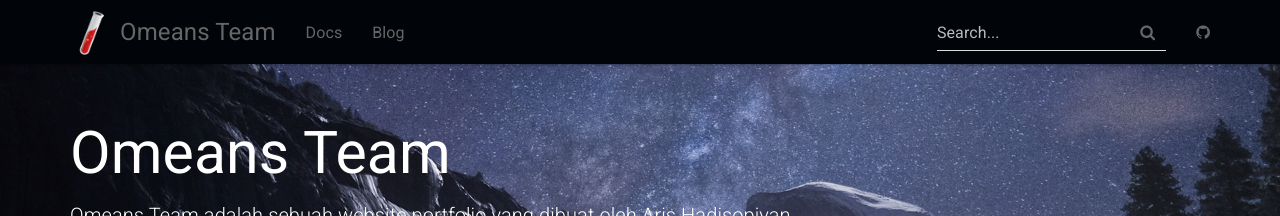
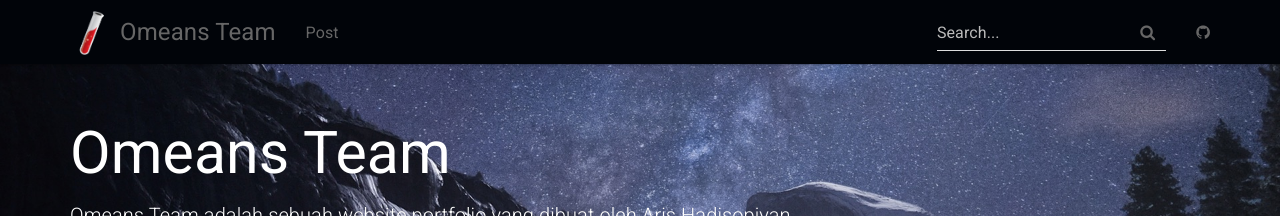
Before and after one commit to omeans-team/omeans-team.githubio, a Jekyll site: the page built from index.html, in a window 1280 px wide. Shown: the top 216 px of the page. Built offline with Jekyll 4.4.1, drawn with Linux system fonts in a browser that asks for light colours.

Commit message:
Update topnav.html

```diff
--- a/_includes/topnav.html
+++ b/_includes/topnav.html
@@ -13,8 +13,8 @@
         </div>
         <div id="navbar" class="collapse navbar-collapse">
             <ul class="nav navbar-nav">
-                <li {% if page.sectionid=='docs' %} class="active" {% endif %}><a href="{{ "/docs/home/" | relative_url }}">Docs</a></li>
-                <li {% if page.sectionid=='blog' %} class="active" {% endif %}><a href="{{ site.posts.first.url | relative_url }}">Blog</a></li>
+                <!-- <li {% if page.sectionid=='docs' %} class="active" {% endif %}><a href="{{ "/docs/home/" | relative_url }}">Docs</a></li> -->
+                <li {% if page.sectionid=='blog' %} class="active" {% endif %}><a href="{{ site.posts.first.url | relative_url }}">Post</a></li>
             </ul>
             <div class="navbar-right">
                 <form class="navbar-form navbar-left">
```
